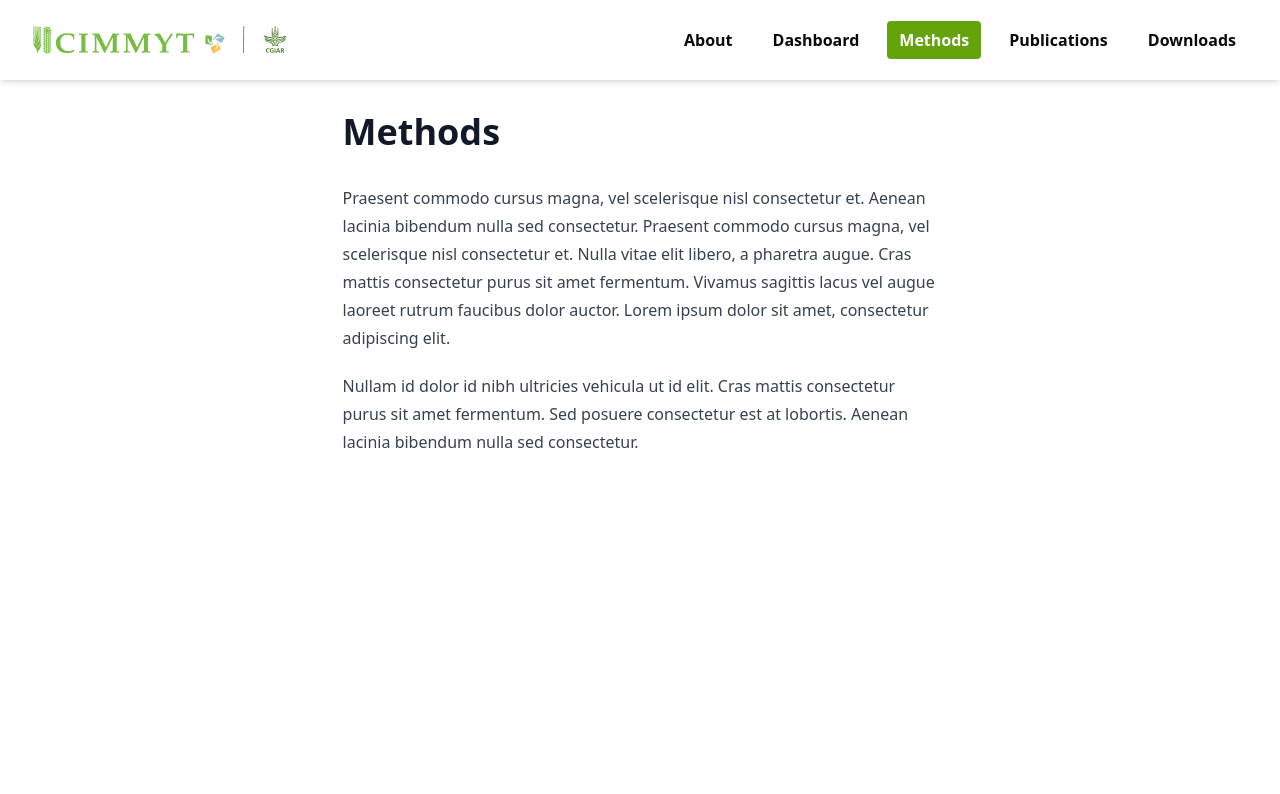
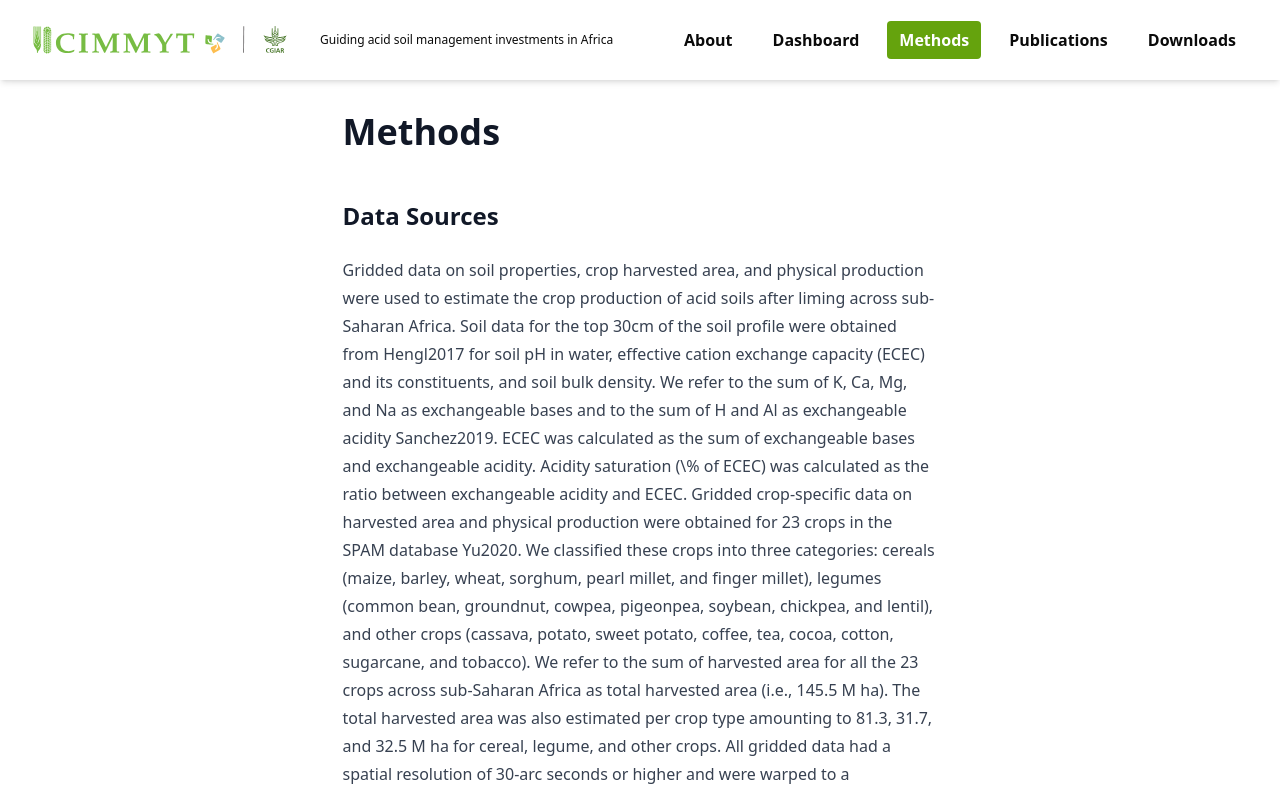
Before and after one commit to creimers/gaia-webapp, a Next.js app: page /methods in a window 1280 px wide. Shown: the top 794 px of the page. Built offline with nearby package versions, Linux system fonts and the light colour scheme.

Commit message:
buncha cosmetics

```diff
--- a/app/(text-views)/layout.tsx
+++ b/app/(text-views)/layout.tsx
@@ -3,5 +3,7 @@ export default function TextPageLayout({
 }: {
   children: React.ReactNode;
 }) {
-  return <div className="max-w-prose mx-auto my-28">{children}</div>;
+  return (
+    <div className="max-w-prose mx-auto my-28 px-4 md:px-0">{children}</div>
+  );
 }
--- a/app/(text-views)/methods/page.tsx
+++ b/app/(text-views)/methods/page.tsx
@@ -2,18 +2,44 @@ export default function Page() {
   return (
     <div className="prose">
       <h1>Methods</h1>
+      <h2>Data Sources</h2>
       <p>
-        Praesent commodo cursus magna, vel scelerisque nisl consectetur et.
-        Aenean lacinia bibendum nulla sed consectetur. Praesent commodo cursus
-        magna, vel scelerisque nisl consectetur et. Nulla vitae elit libero, a
-        pharetra augue. Cras mattis consectetur purus sit amet fermentum.
-        Vivamus sagittis lacus vel augue laoreet rutrum faucibus dolor auctor.
-        Lorem ipsum dolor sit amet, consectetur adipiscing elit.
+        Gridded data on soil properties, crop harvested area, and physical
+        production were used to estimate the crop production of acid soils after
+        liming across sub-Saharan Africa. Soil data for the top 30cm of the soil
+        profile were obtained from Hengl2017 for soil pH in water, effective
+        cation exchange capacity (ECEC) and its constituents, and soil bulk
+        density. We refer to the sum of K, Ca, Mg, and Na as exchangeable bases
+        and to the sum of H and Al as exchangeable acidity Sanchez2019. ECEC was
+        calculated as the sum of exchangeable bases and exchangeable acidity.
+        Acidity saturation (\% of ECEC) was calculated as the ratio between
+        exchangeable acidity and ECEC. Gridded crop-specific data on harvested
+        area and physical production were obtained for 23 crops in the SPAM
+        database Yu2020. We classified these crops into three categories:
+        cereals (maize, barley, wheat, sorghum, pearl millet, and finger
+        millet), legumes (common bean, groundnut, cowpea, pigeonpea, soybean,
+        chickpea, and lentil), and other crops (cassava, potato, sweet potato,
+        coffee, tea, cocoa, cotton, sugarcane, and tobacco). We refer to the sum
+        of harvested area for all the 23 crops across sub-Saharan Africa as
+        total harvested area (i.e., 145.5 M ha). The total harvested area was
+        also estimated per crop type amounting to 81.3, 31.7, and 32.5 M ha for
+        cereal, legume, and other crops. All gridded data had a spatial
+        resolution of 30-arc seconds or higher and were warped to a
+        longitude/latitude grid at 30-arc seconds spatial resolution. The
+        cropland distribution mask from Walsh2022 was used to exclude from the
+        analysis grid cells with less than 10\% probability of cropland
+        presence.
       </p>
+
       <p>
-        Nullam id dolor id nibh ultricies vehicula ut id elit. Cras mattis
-        consectetur purus sit amet fermentum. Sed posuere consectetur est at
-        lobortis. Aenean lacinia bibendum nulla sed consectetur.
+        Crop price data for sub-Saharan Africa were obtained from the Food and
+        Agricultural Organization of the United Nations for the period 1991-2021
+        (FAOSTAT, 2023). Due to incomplete price data for many crop-by-country
+        combinations, the median crop price across all countries for the last
+        five years (2016-2020) was used throughout the analysis. Likewise, due
+        to unavailability of country-specific lime prices, a fixed lime price of
+        US100 ton was used in the analysis, which is about the price of lime
+        across the region Dalberg2021.
       </p>
     </div>
   );
--- a/app/(text-views)/page.tsx
+++ b/app/(text-views)/page.tsx
@@ -6,6 +6,13 @@ export default function Home() {
     <>
       <div className="prose mb-8">
         <h1>About</h1>
+        <iframe
+          className="aspect-video w-full"
+          src="https://www.youtube.com/embed/tB0MCduhOpA?si=9q3jNl5nHev16u1z"
+          title="YouTube video player"
+          allow="accelerometer; autoplay; clipboard-write; encrypted-media; gyroscope; picture-in-picture; web-share"
+          allowFullScreen
+        ></iframe>
         <p>
           <strong>
             Guiding Acid Soil Management Investments in Africa (GAIA)
--- a/components/dashboard/download-dialogue.tsx
+++ b/components/dashboard/download-dialogue.tsx
@@ -1,5 +1,7 @@
 import * as React from "react";
 import { useSearchParams } from "next/navigation";
+
+import { SOIL_LAYER_PH, PROFITABILITY_ID } from "@/lib/layers";
 
 import { Button } from "@/components/ui/button";
 
@@ -11,6 +13,7 @@ import {
   DialogTitle,
   DialogFooter,
 } from "@/components/ui/dialog";
+import { DEFAULT_LIME_PRICE } from "@/lib/constants";
 
 type Props = {
   open: boolean;
@@ -20,10 +23,12 @@ type Props = {
 export default function DownloadDialogue({ open, onClose }: Props) {
   const [agreeToLicense, setAgreeToLicense] = React.useState(false);
   const searchParams = useSearchParams();
-  const layer = searchParams.get("layer");
-  const limePrice = searchParams.get("lime_price");
+  const layer = searchParams.get("layer") || SOIL_LAYER_PH;
+  const limePrice = searchParams.get("lime_price") || DEFAULT_LIME_PRICE;
 
-  const filename = `${layer}${limePrice ? `_${limePrice}` : ""}.csv`;
+  const filename = `${layer}${
+    layer.includes(PROFITABILITY_ID) ? `_${limePrice}` : ""
+  }.csv`;
 
   function closeDialogue() {
     setAgreeToLicense(false);
--- a/components/dashboard/map.tsx
+++ b/components/dashboard/map.tsx
@@ -2,13 +2,19 @@
 
 import * as React from "react";
 import "mapbox-gl/dist/mapbox-gl.css";
-import Map, { Layer, Source, MapRef } from "react-map-gl";
+import Map, {
+  NavigationControl,
+  GeolocateControl,
+  Layer,
+  Source,
+  MapRef,
+} from "react-map-gl";
+import type { RasterPaint } from "mapbox-gl";
 
 import { useRouter, useSearchParams, usePathname } from "next/navigation";
 
 import * as LAYER from "@/lib/layers";
 import { DEFAULT_LIME_PRICE } from "@/lib/constants";
-import { RasterPaint } from "mapbox-gl";
 
 const PH_URL =
   "https://gaia-tiles.superservice-international.com/ph/soil_crop/tiles/{z}/{x}/{y}.png";
@@ -95,7 +101,6 @@ export default function TheMap() {
   }`;
 
   const layerOpacity = parseFloat(searchParams.get("layer_opacity") || "1");
-  console.log({ layerOpacity });
 
   const mapRef = React.useRef<MapRef>(null);
 
@@ -139,6 +144,8 @@ export default function TheMap() {
       onMove={(evt) => setViewState(evt.viewState)}
       maxZoom={10}
     >
+      <GeolocateControl position="bottom-right" />
+      <NavigationControl position="bottom-right" />
       {Object.keys(LAYER_TILE_URLS).map((layerId) => (
         <React.Fragment key={layerId}>
           {activeLayer === layerId && (
@@ -148,7 +155,11 @@ export default function TheMap() {
               type="raster"
               tileSize={256}
               scheme="tms"
-              // bounds={layer.bounds}
+              bounds={[
+                -17.525, -34.83353431397413, 51.41351491714595,
+                27.30000000000001,
+              ]}
+              maxzoom={10}
             >
               <Layer
                 id={layerId}
--- a/components/layout/header/index.tsx
+++ b/components/layout/header/index.tsx
@@ -6,8 +6,13 @@ export default function Header() {
   return (
     <header className="fixed top-0 left-0 w-full h-[50px] md:h-[80px] shadow-md bg-white/90 backdrop-blur-md flex items-center justify-between px-4 md:px-8 z-50">
       <NavMobile />
-      <div className="w-64">
-        <Logo />
+      <div className="flex items-center space-x-8">
+        <div className="w-64">
+          <Logo />
+        </div>
+        <span className="hidden lg:block text-xs">
+          Guiding acid soil management investments in Africa
+        </span>
       </div>
       <NavDesktop />
     </header>
```
